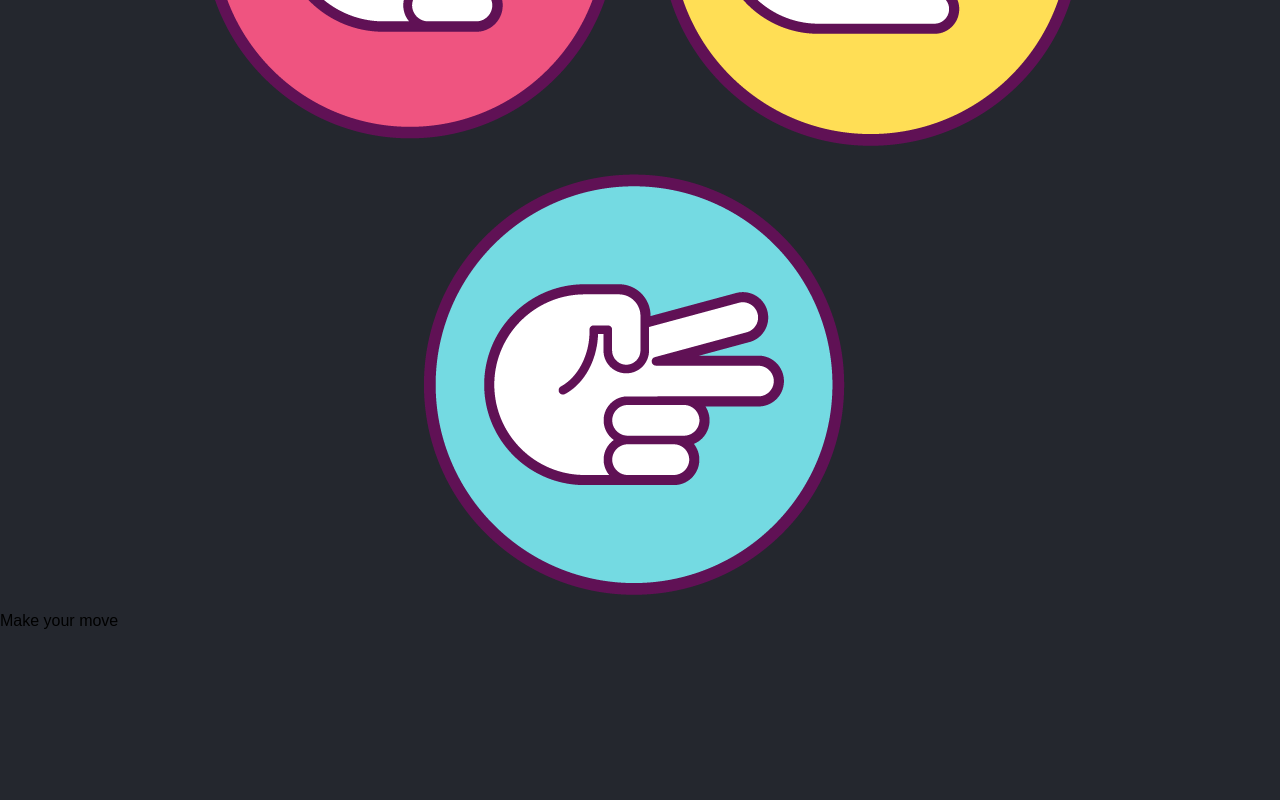
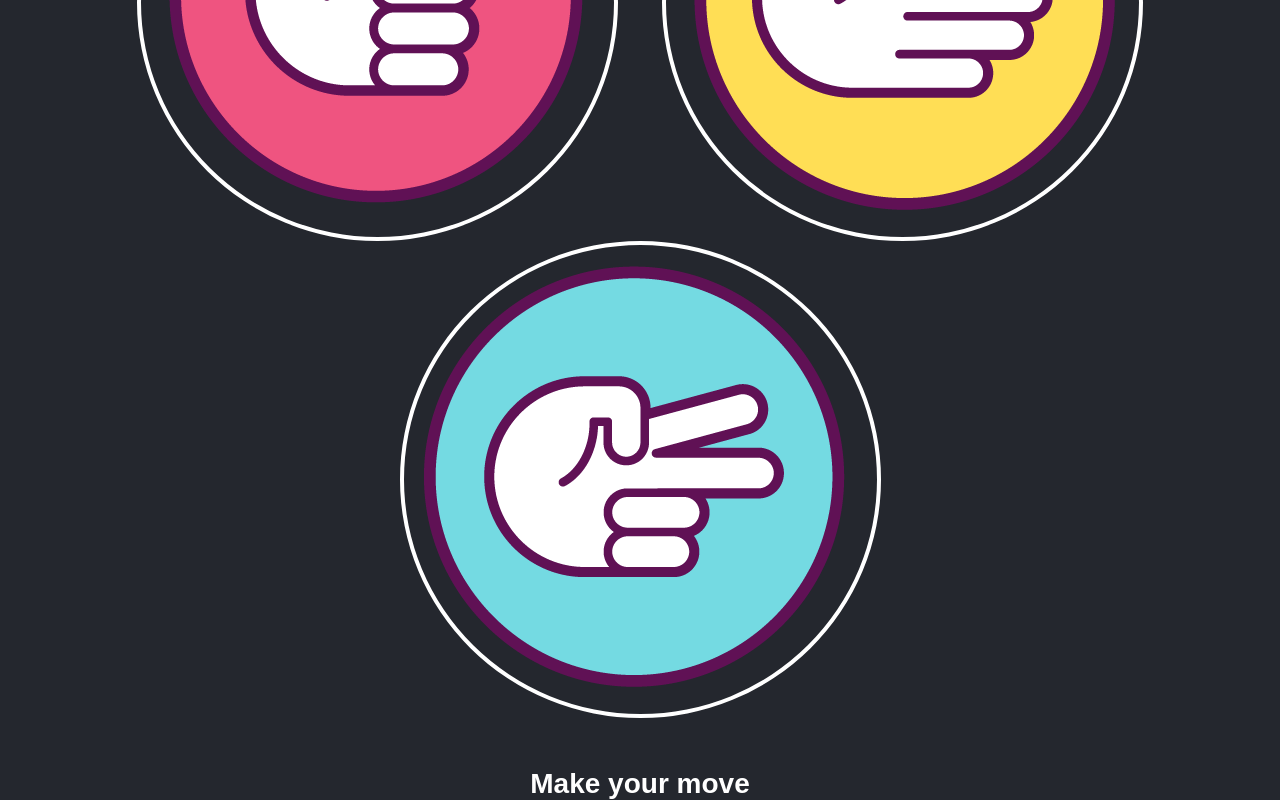
Before and after one commit to HAL22/RockPaperScissorGame, a plain HTML site: page index.html in a window 1280 px wide. Shown: the part 538-1338 px from the top of the page. Before the commit the page ends 1168 px from the top, so only its background shows below. Drawn offline with Linux system fonts and the light colour scheme.

Commit message:
Done with .css now onto .js

```diff
--- a/style.css
+++ b/style.css
@@ -70,11 +70,31 @@ header h1
 
 .choice{
     display: inline-block;
+    border:4px solid white;
+    border-radius: 50%;
+    padding: 10px;
+    margin: 0 20px;
+    transition: all 0.3s ease;
 
 }
 
 .choices
 {
+    margin: 50px 0;
     text-align: center;
 
+
 }
+
+.choice:hover
+{
+    cursor: pointer;
+    background-color: black;
+}
+
+#action-message{
+    text-align: center;
+    color: white;
+    font-weight: bold;
+    font-size: 28px;
+}
```
